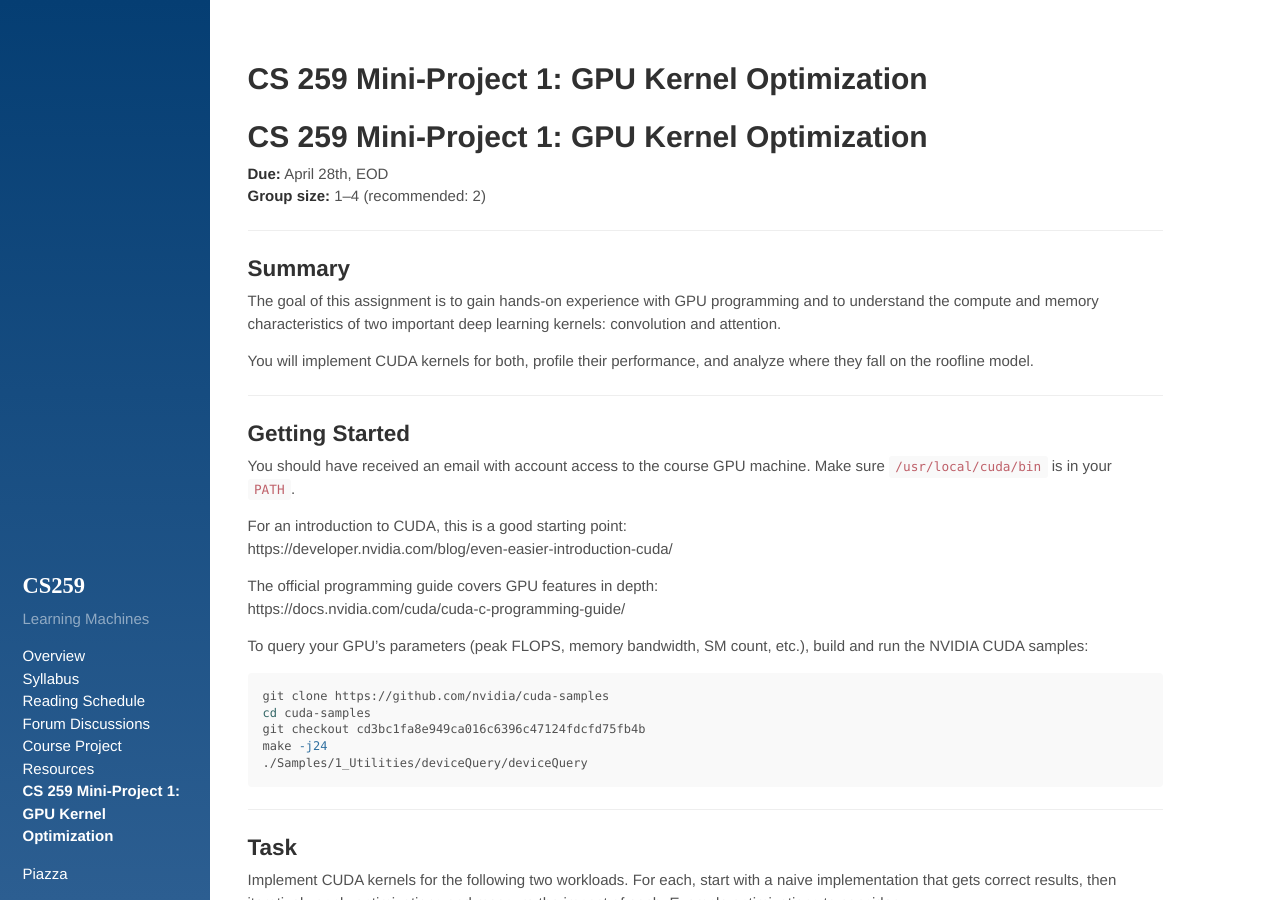
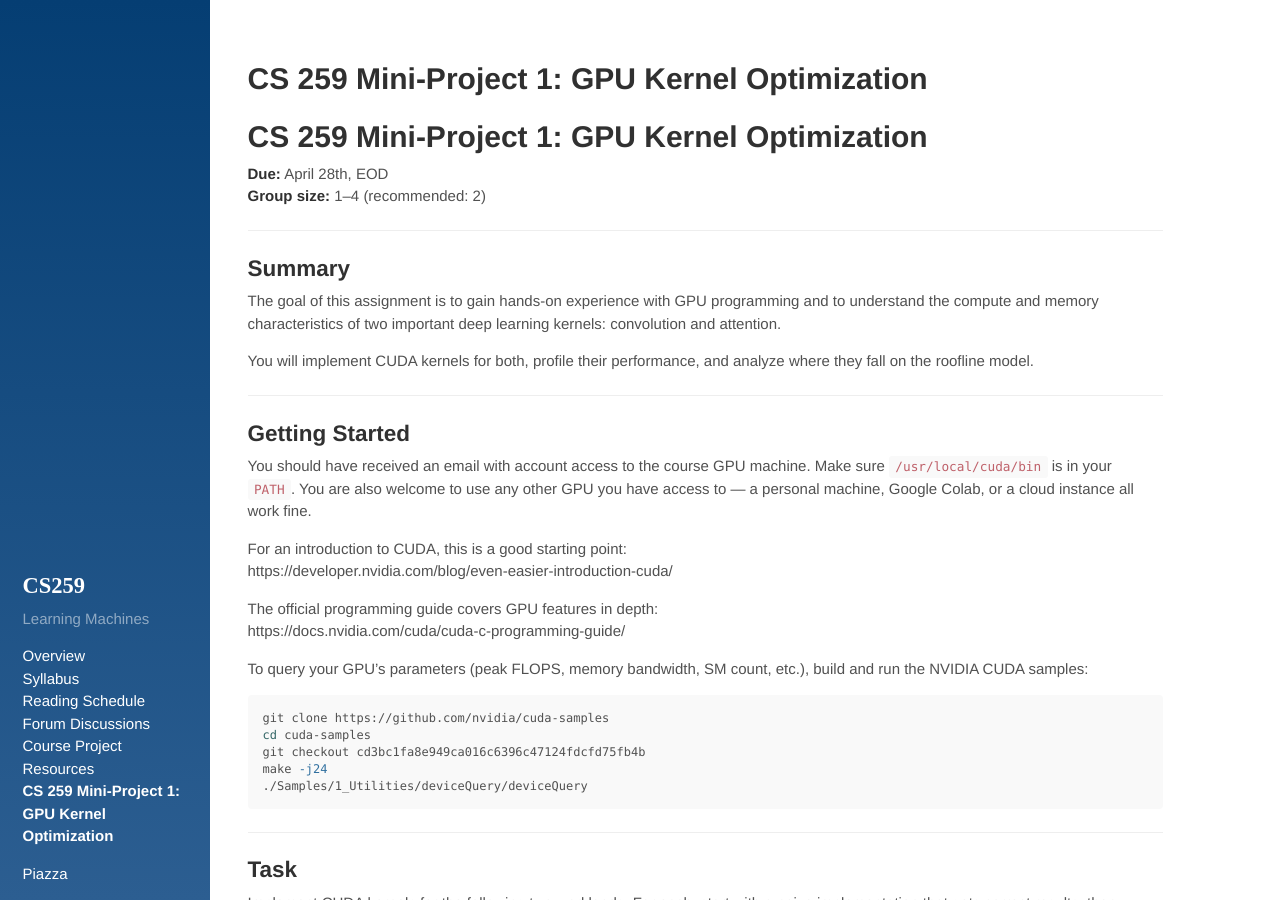
Before and after one commit to PolyArch/cs259, a Jekyll site: the page built from 04-miniproj-1.md, in a window 1280 px wide and 900 px high. Built offline with Jekyll 4.4.1, drawn with Linux system fonts in a browser that asks for light colours; our own code applies the rules of GitHub Pages for plain Markdown files.

Commit message:
Mention students can use any GPU, not just the course machine

```diff
--- a/04-miniproj-1.md
+++ b/04-miniproj-1.md
@@ -19,7 +19,9 @@ where they fall on the roofline model.
 ## Getting Started
 
 You should have received an email with account access to the course GPU machine.
-Make sure `/usr/local/cuda/bin` is in your `PATH`.
+Make sure `/usr/local/cuda/bin` is in your `PATH`. You are also welcome to use any
+other GPU you have access to — a personal machine, Google Colab, or a cloud instance
+all work fine.
 
 For an introduction to CUDA, this is a good starting point:
 https://developer.nvidia.com/blog/even-easier-introduction-cuda/
```
